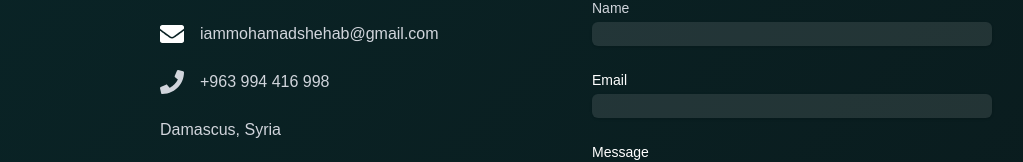
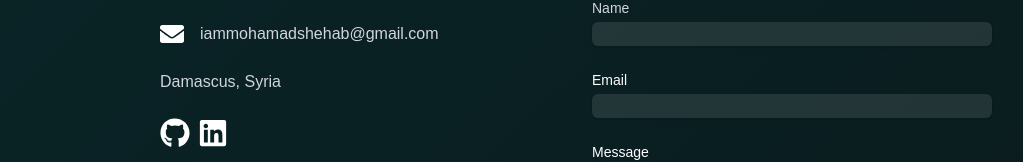
Before and after one commit to mohamadtshehab/portfolio, a Next.js app: page / in a window 1280 px wide. Shown: the part 7280-7442 px from the top of the page, without its empty margins (64-1087 px from the left). Built offline with nearby package versions, Linux system fonts and the light colour scheme; no server answers.

Commit message:
Removed phone number

```diff
--- a/src/app/components/Contact.tsx
+++ b/src/app/components/Contact.tsx
@@ -77,12 +77,6 @@ const Contact = () => {
               <FaEnvelope className="text-2xl text-white" />
               <a href="mailto:iammohamadshehab@gmail.com">
                 iammohamadshehab@gmail.com
-              </a>
-            </div>
-            <div className="flex items-center space-x-4 text-gray-300">
-              <FaPhone className="text-2xl" />
-              <a href="tel:+963994416998" className="hover:text-white">
-                +963 994 416 998
               </a>
             </div>
             <div className="text-gray-300">
```
